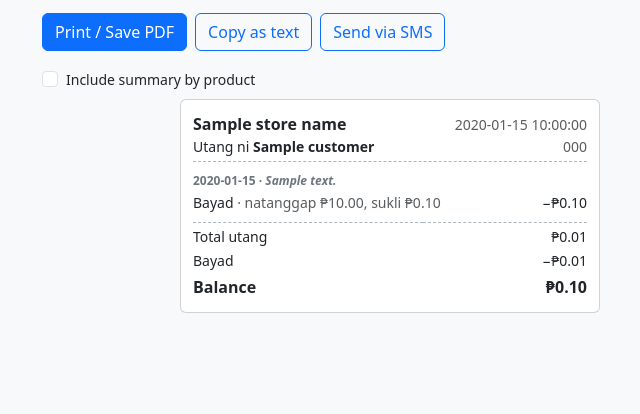
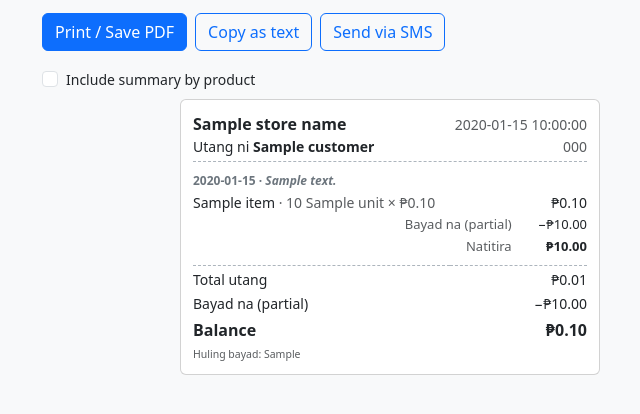
Before and after one commit to errolitolopez/sari-utang, a Flask app: template templates/invoice.html in a window 1280 px wide. Shown: the part 147-561 px from the top of the page, without its empty margins (250-890 px from the left). Run offline with Flask 3, Linux system fonts and the light colour scheme; the template is opened without the code that fills it: most values are stand-ins (such as "Sample title", 1, 10 or a date in 2020).

Commit message:
feat: show only unpaid utang in invoice with partial payments on the oldest

```diff
--- a/app.py
+++ b/app.py
@@ -728,28 +728,37 @@ def describe_item(item):
 
 
 def invoice_data(customer_id):
-    """Everything since the customer last owed nothing.
+    """Only the utang that is still unpaid.
 
-    When the balance reaches P0, the old entries are settled, so the invoice
-    starts again from the next utang. Voided entries are left out.
+    Payments pay off the oldest utang first (same rule as the Singilin list):
+    - an utang fully covered by payments is left out,
+    - an utang partly covered is shown with how much was already paid on it,
+    - newer utang are shown in full.
+    Voided entries are left out.
     """
     conn = db.get_db()
     rows = conn.execute(
         """
-        SELECT id, type, amount, note, date, tendered FROM transactions
+        SELECT id, type, amount, note, date FROM transactions
         WHERE customer_id = ? AND voided_at IS NULL
         ORDER BY date, id
         """,
         (customer_id,),
     ).fetchall()
 
-    balance = 0
-    start = 0  # index of the first entry after the balance was last P0
-    for index, row in enumerate(rows):
-        balance += row["amount"] if row["type"] == "utang" else -row["amount"]
-        if balance <= 0:
-            start = index + 1
-    entries = [dict(row, items=[]) for row in rows[start:]]
+    payments = [r for r in rows if r["type"] == "payment"]
+    paid_left = sum(p["amount"] for p in payments)  # payments not yet applied to an utang
+
+    entries = []
+    for row in rows:
+        if row["type"] != "utang":
+            continue
+        if paid_left >= row["amount"]:
+            paid_left -= row["amount"]  # fully paid: not on the invoice
+            continue
+        paid = paid_left  # 0, or part of this utang that was already paid
+        paid_left = 0
+        entries.append(dict(row, items=[], paid=paid, remaining=row["amount"] - paid))
 
     by_id = {e["id"]: e for e in entries}
     if by_id:
@@ -773,14 +782,15 @@ def invoice_data(customer_id):
             total["amount"] += item["amount"]
     product_totals = sorted(products.values(), key=lambda p: -p["amount"])
 
-    total_utang = sum(e["amount"] for e in entries if e["type"] == "utang")
-    total_paid = sum(e["amount"] for e in entries if e["type"] == "payment")
+    total_utang = sum(e["amount"] for e in entries)
+    partly_paid = sum(e["paid"] for e in entries)
     return {
         "entries": entries,
         "products": product_totals,
         "total_utang": total_utang,
-        "total_paid": total_paid,
-        "balance": total_utang - total_paid,
+        "partly_paid": partly_paid,
+        "balance": total_utang - partly_paid,
+        "last_payment": payments[-1]["date"] if payments else None,
     }
 
 
@@ -790,15 +800,15 @@ def invoice_text(store_name, customer, invoice, today):
     if not invoice["entries"]:
         return "\n".join(lines + ["Walang utang. Bayad na lahat."])
     for entry in invoice["entries"]:
-        day = entry["date"][:10]
-        if entry["type"] == "utang":
-            items = ", ".join(describe_item(i) for i in entry["items"]) or "Utang"
-            lines.append(f"{day}  {items}: {peso_filter(entry['amount'])}")
-        else:
-            lines.append(f"{day}  Bayad: -{peso_filter(entry['amount'])}")
+        items = ", ".join(describe_item(i) for i in entry["items"]) or "Utang"
+        lines.append(f"{entry['date'][:10]}  {items}: {peso_filter(entry['amount'])}")
+        if entry["paid"]:
+            lines.append(
+                f"   bayad na -{peso_filter(entry['paid'])}, natitira {peso_filter(entry['remaining'])}"
+            )
     lines += ["", f"Total utang: {peso_filter(invoice['total_utang'])}"]
-    if invoice["total_paid"]:
-        lines.append(f"Bayad: -{peso_filter(invoice['total_paid'])}")
+    if invoice["partly_paid"]:
+        lines.append(f"Bayad na (partial): -{peso_filter(invoice['partly_paid'])}")
     lines.append(f"Balance: {peso_filter(invoice['balance'])}")
     return "\n".join(lines)
 
--- a/templates/invoice.html
+++ b/templates/invoice.html
@@ -76,7 +76,7 @@
       <div class="py-2">Walang utang. Bayad na lahat. 🎉</div>
       {% else %}
 
-      <!-- Every utang and payment, oldest first. One line per item. -->
+      <!-- Unpaid utang, oldest first. One line per item. -->
       <table class="invoice-table">
         <tbody>
           {% for entry in invoice.entries %}
@@ -85,7 +85,6 @@
               {{ entry.date[:10] }}{% if entry.note %} · <span class="fst-italic">{{ entry.note }}</span>{% endif %}
             </td>
           </tr>
-          {% if entry.type == "utang" %}
           {% for item in entry["items"] %}
           <tr>
             <td>
@@ -101,15 +100,15 @@
             <td class="text-end fw-semibold">{{ entry.amount|peso }}</td>
           </tr>
           {% endif %}
-          {% else %}
-            <tr>
-              <td>
-                Bayad
-                {% if entry.tendered %}
-                <span class="text-body-secondary">· natanggap {{ entry.tendered|peso }}, sukli {{ (entry.tendered - entry.amount)|peso }}</span>
-                {% endif %}
-              </td>
-              <td class="text-end">−{{ entry.amount|peso }}</td>
+          {% if entry.paid %}
+          <!-- Part of this utang was already paid (payments pay the oldest utang first) -->
+          <tr class="invoice-subtotal">
+            <td class="text-end text-body-secondary">Bayad na (partial)</td>
+            <td class="text-end">−{{ entry.paid|peso }}</td>
+          </tr>
+          <tr class="invoice-subtotal">
+            <td class="text-end text-body-secondary">Natitira</td>
+            <td class="text-end fw-semibold">{{ entry.remaining|peso }}</td>
           </tr>
           {% endif %}
           {% endfor %}
@@ -140,10 +139,10 @@
             <td>Total utang</td>
             <td class="text-end">{{ invoice.total_utang|peso }}</td>
           </tr>
-          {% if invoice.total_paid %}
+          {% if invoice.partly_paid %}
           <tr>
-            <td>Bayad</td>
-            <td class="text-end">−{{ invoice.total_paid|peso }}</td>
+            <td>Bayad na (partial)</td>
+            <td class="text-end">−{{ invoice.partly_paid|peso }}</td>
           </tr>
           {% endif %}
           <tr class="invoice-balance">
@@ -152,6 +151,9 @@
           </tr>
         </tbody>
       </table>
+      {% if invoice.last_payment %}
+      <div class="text-body-secondary mt-1" style="font-size: 0.75em;">Huling bayad: {{ invoice.last_payment[:10] }}</div>
+      {% endif %}
       {% endif %}
     </div>
   </div>
```
Also changed, not shown: README.md. Lines whose indentation alone changed are shown as unchanged.
